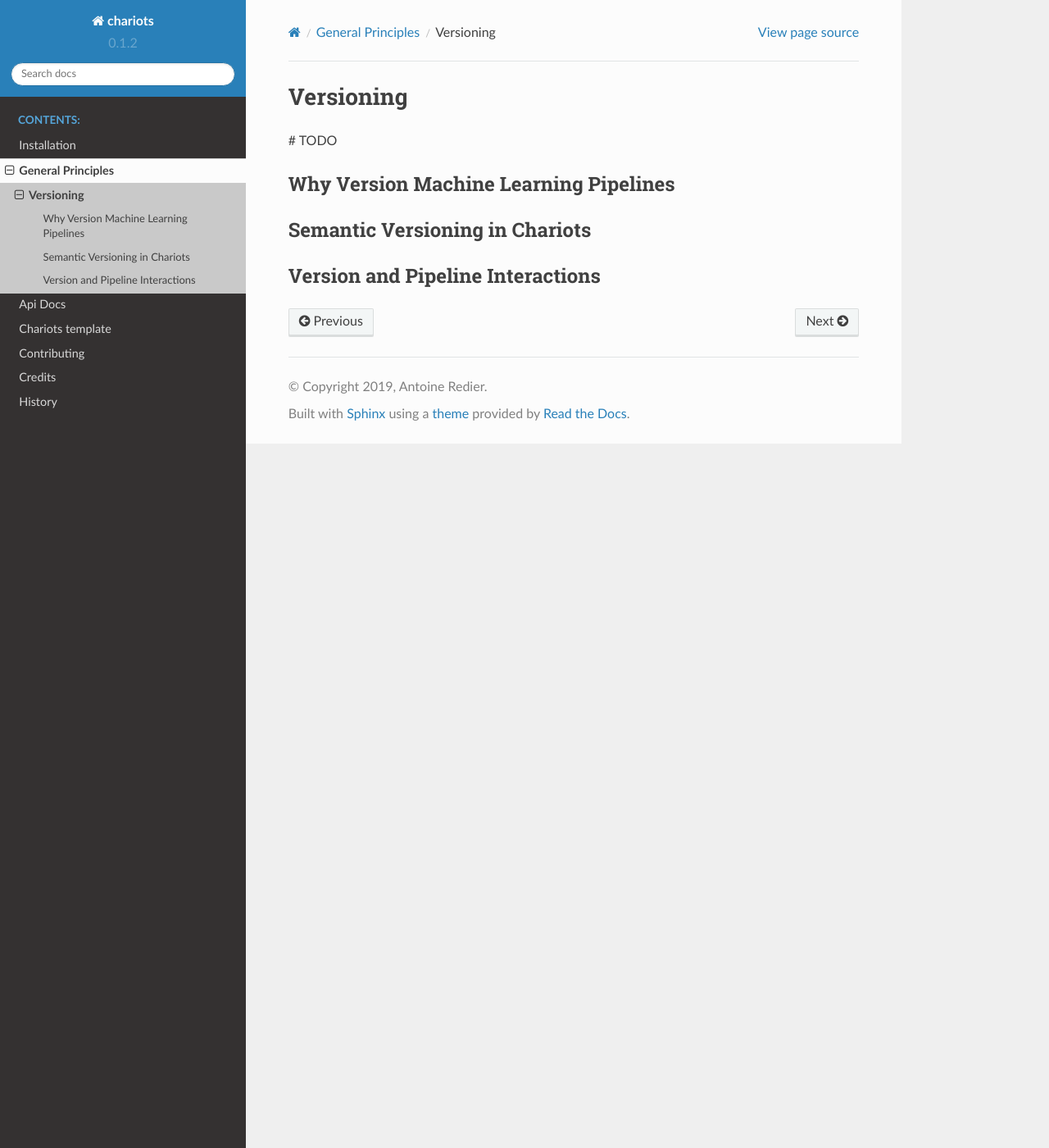
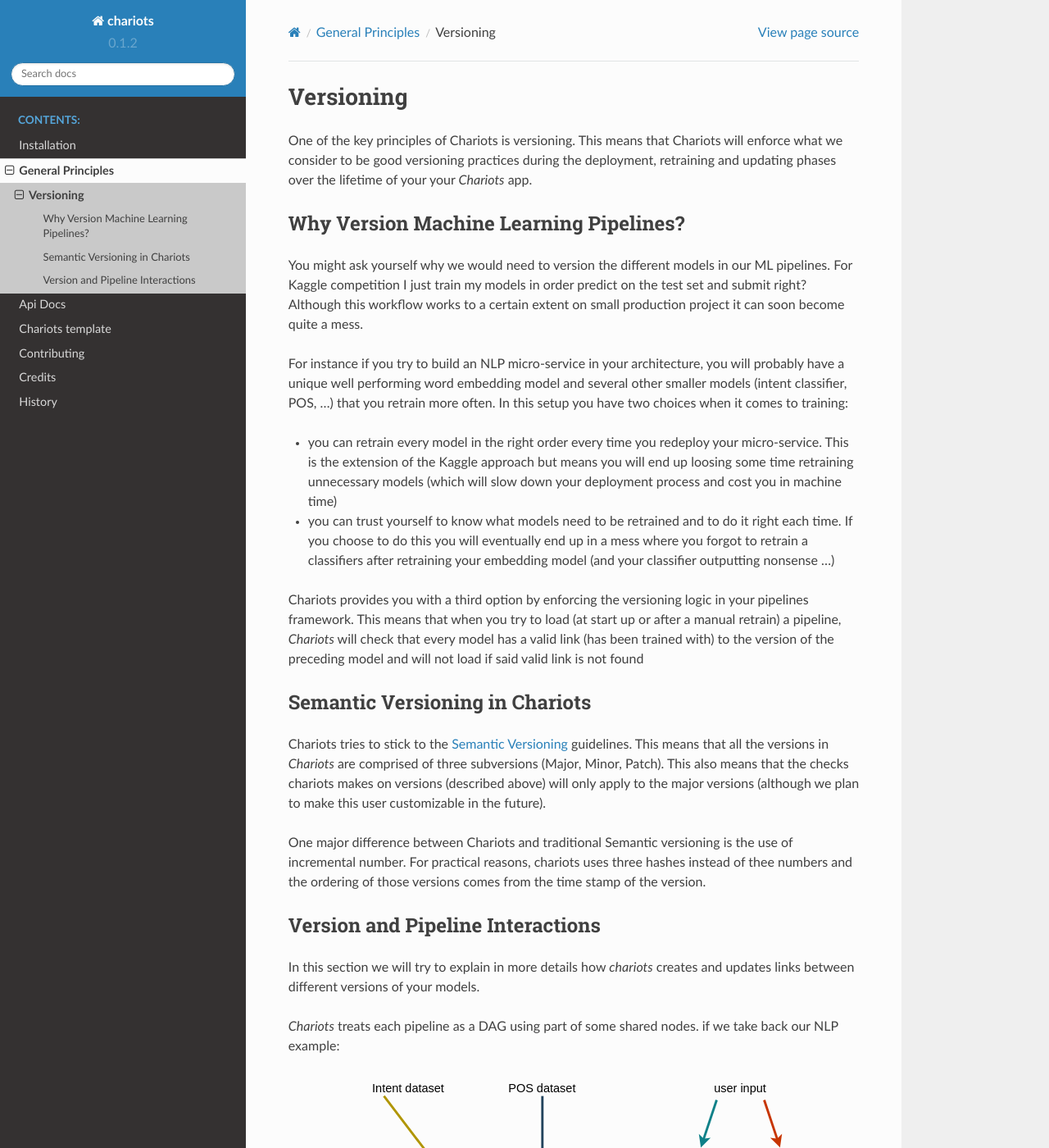
Before and after one commit to aredier/chariots, a Sphinx documentation site: the page built from docs/principles/versioning.rst, in a window 1280 px wide and 1400 px high. Shown: the whole window at 82% size. Built offline with Sphinx 7.4.7 and the Read the Docs theme 2.0.0, drawn with Linux system fonts in a browser that asks for light colours; some of the changed text lies outside the part shown.

Commit message:
versioning guiding principles

```diff
--- a/docs/principles/versioning.rst
+++ b/docs/principles/versioning.rst
@@ -1,13 +1,65 @@
 Versioning
 ==========
 
-# TODO
+One of the key principles of Chariots is versioning. This means that Chariots will enforce what we consider to be good
+versioning practices during the deployment, retraining and updating phases over the lifetime of your your `Chariots`
+app.
 
-Why Version Machine Learning Pipelines
---------------------------------------
+Why Version Machine Learning Pipelines?
+---------------------------------------
+
+You might ask yourself why we would need to version the different models in our ML pipelines. For Kaggle competition I
+just train my models in order predict on the test set and submit right? Although this workflow works to a certain extent
+on small production project it can soon become quite a mess.
+
+For instance if you try to build an NLP micro-service in your architecture, you will probably have a unique well
+performing word embedding model and several other smaller models (intent classifier, POS, ...) that you retrain more
+often. In this setup you have two choices when it comes to training:
+
+- you can retrain every model in the right order every time you redeploy your micro-service. This is the extension of
+  the Kaggle approach but means you will end up loosing some time retraining unnecessary models (which will slow down
+  your deployment process and cost you in machine time)
+- you can trust yourself to know what models need to be retrained and to do it right each time. If you choose to do this
+  you will eventually end up in a mess where you forgot to retrain a classifiers after retraining your embedding model
+  (and your classifier outputting nonsense ...)
+
+Chariots provides you with a third option by enforcing the versioning logic in your pipelines framework. This means that
+when you try to load (at start up or after a manual retrain) a pipeline, `Chariots` will check that every model
+has a valid link (has been trained with) to the version of the preceding model and will not load if said valid link is
+not found
 
 Semantic Versioning in Chariots
 -------------------------------
 
+Chariots tries to stick to the `Semantic Versioning <https://semver.org>`_ guidelines. This means that all the versions
+in `Chariots` are comprised of three subversions (Major, Minor, Patch). This also means that the checks chariots makes
+on versions (described above) will only apply to the major versions (although we plan to make this user customizable in
+the future).
+
+One major difference between Chariots and traditional Semantic versioning is the use of incremental number. For
+practical reasons, chariots uses three hashes instead of thee numbers and the ordering of those versions comes from the
+time stamp of the version.
+
 Version and Pipeline Interactions
 ---------------------------------
+
+In this section we will try to explain in more details how `chariots` creates and updates links between different
+versions of your models.
+
+`Chariots` treats each pipeline as a DAG using part of some shared nodes. if we take back our NLP example:
+
+.. image:: ./images/all_pipelines.svg
+
+here a link between to nodes of a pipeline represents a valid version meaning that that here all the nodes accept their
+parent node in the pipeline. However if we retrain our embeddings, our DAGs will look like this:
+
+.. image:: ./images/after_emb.svg
+
+here there is no valid link between the embedding and the other models (POS and Intent). We than need to retrain and
+recreate those links:
+
+.. image:: ./images/full_train.svg
+
+Once this is done a new version of our POS and intent models have been created and a valid link has been submitted by the
+training pipelines. when trying to reload the prediction pipelines, those will see this new link and accept the new
+versions of their nodes.
```
Also changed, not shown: docs/principles/images/after_emb.svg (added), docs/principles/images/all_pipelines.svg (added), docs/principles/images/full_train.svg (added), 6 other files.
